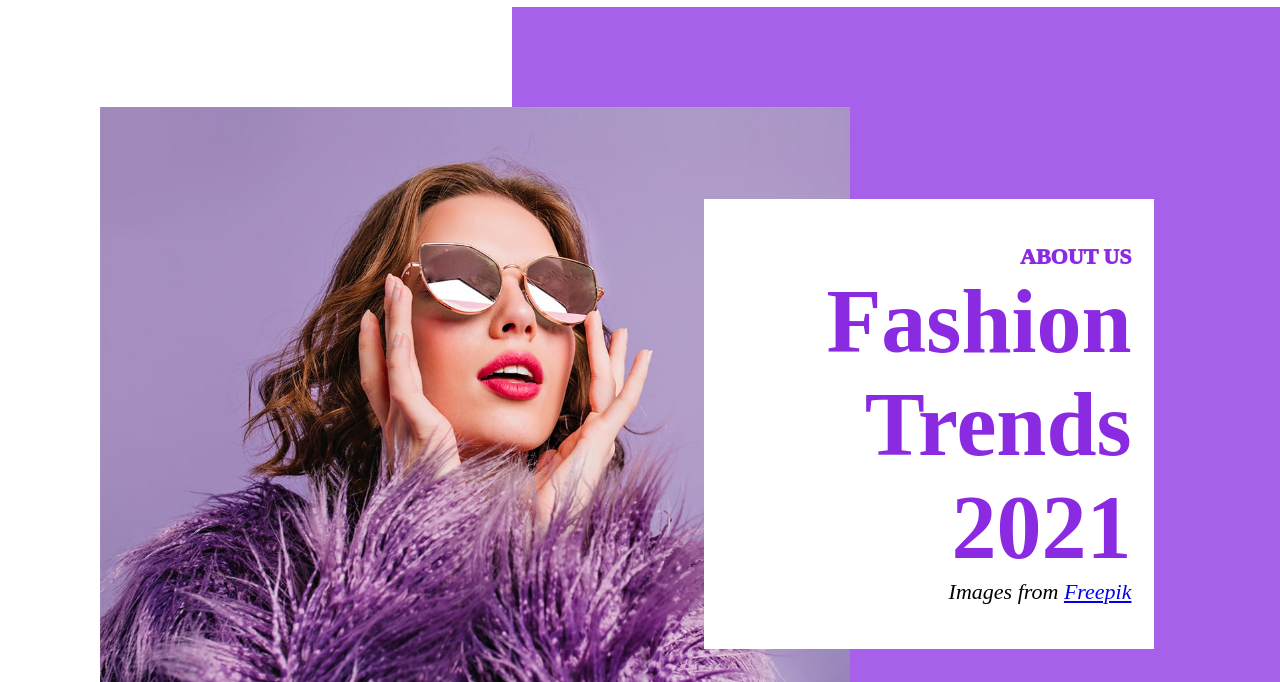
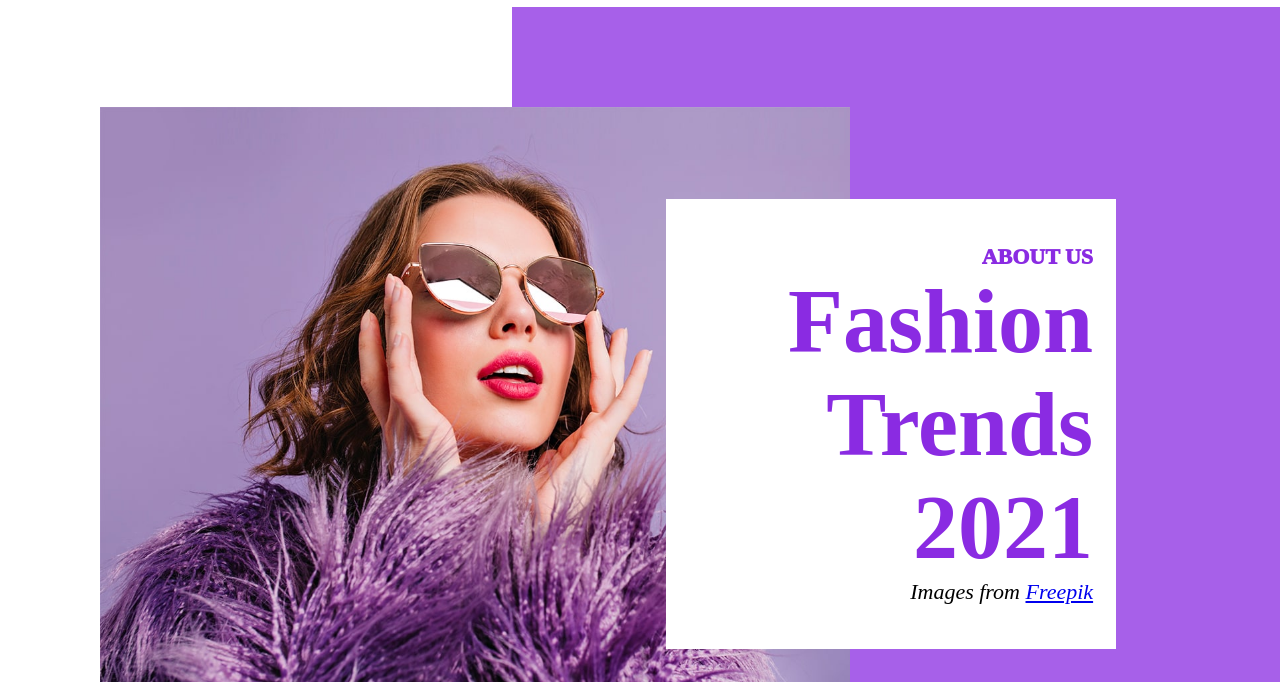
Before and after one commit to sheronfdo/FD-Webproject, a website: page FD-Webproject/public_html/index.html in a window 1280 px wide. Shown: the part 118-800 px from the top of the page. Drawn offline with Linux system fonts and the light colour scheme.

Commit message:
git commit -m "apply css for first banner for 1366px display size"

```diff
--- a/FD-Webproject/public_html/css/main1.css
+++ b/FD-Webproject/public_html/css/main1.css
@@ -76,7 +76,7 @@ and open the template in the editor.
     background-color: white;
     position: absolute;
     z-index: 3;
-    margin-left: 55%;
+    margin-left: 52%;
     margin-top: 15%;
     color: blueviolet;
 }
```
